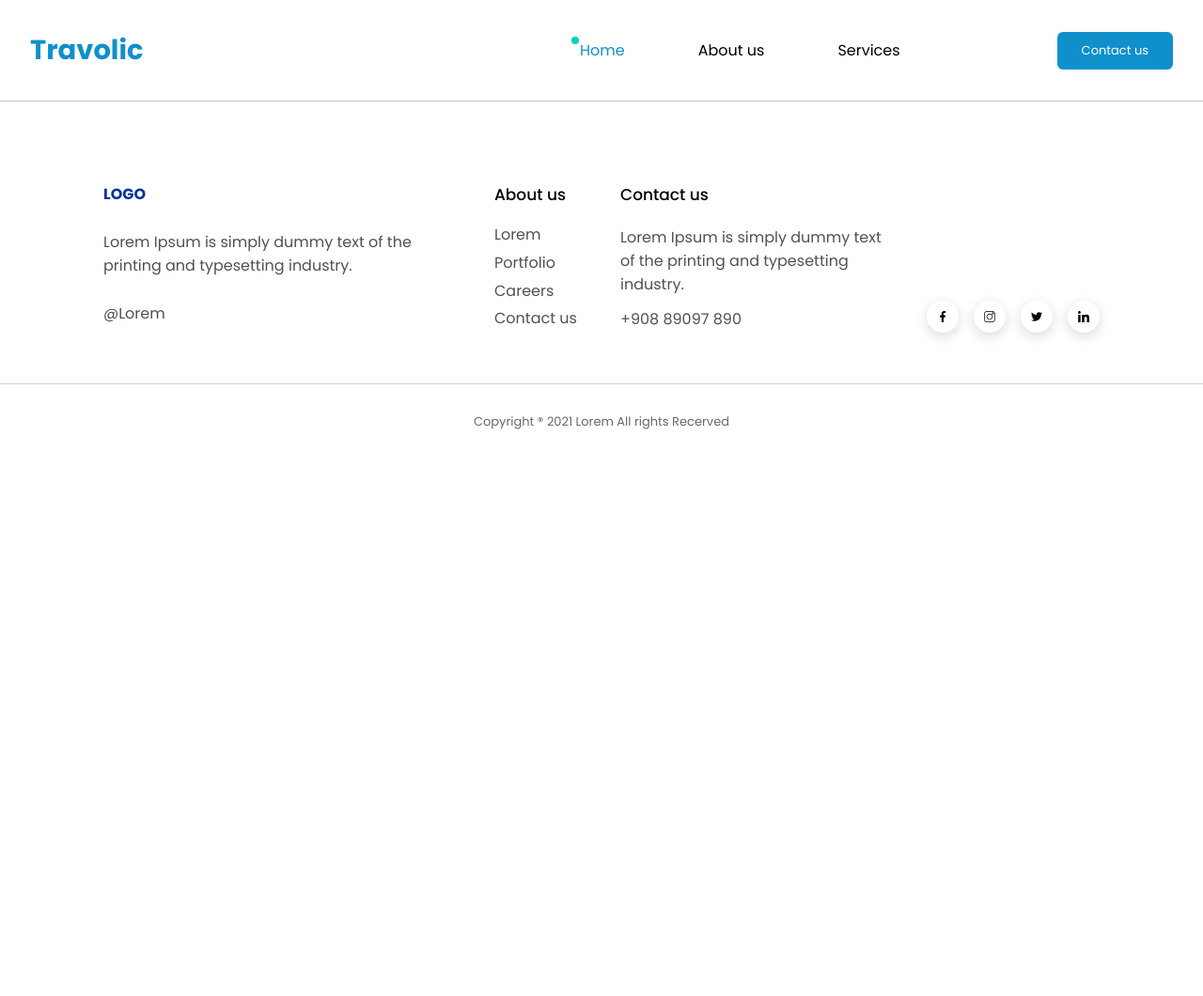
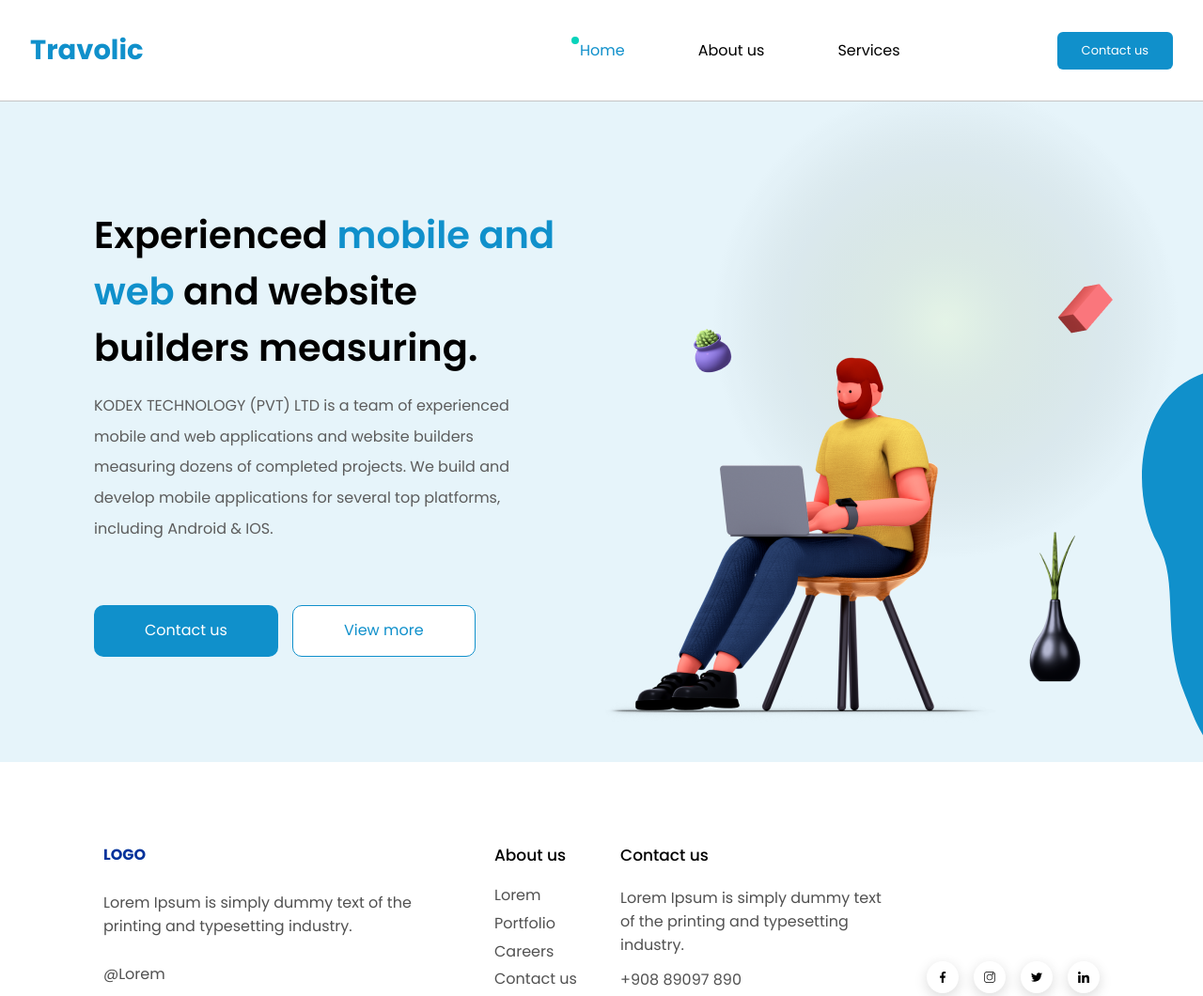
Before and after one commit to ayazayazov/Agency-Web, a plain HTML site: page index.html in a window 1280 px wide. Shown: the top 1060 px of the page at 94% size. Before the commit the page ends 800 px from the top, so only its background shows below. Drawn offline with Linux system fonts and the light colour scheme.

Commit message:
info section added

```diff
--- a/assets/css/global.css
+++ b/assets/css/global.css
@@ -13,6 +13,7 @@ header{
     border-bottom: solid 0.7px #C4C4C4;
     position: sticky;
     top: 0;
+    z-index: 1;
 }
 
 .nav-bar{
--- a/assets/css/index.css
+++ b/assets/css/index.css
@@ -5,3 +5,121 @@
 .pages ul li:nth-child(1) a {
   color: #1090cb;
 }
+
+.info{
+  display: flex;
+  gap: 25px;
+  padding: 0 195px 0 100px;
+  background-color: rgba(16, 144, 203, 0.10);
+}
+
+.info-left{
+  display: flex;
+  flex-direction: column;
+  justify-content: center;
+  gap: 65px;
+}
+
+.info-text{
+  display: flex;
+  flex-direction: column;
+  gap: 16px;
+}
+
+.info-text h1{
+  color: #000;
+  font-family: Poppins;
+  font-size: 40px;
+  font-style: normal;
+  font-weight: 600;
+  line-height: normal;
+}
+
+.info-text h1 span{
+  color: #1090CB;
+}
+
+.info-text p{
+  color: #5C5C5C;
+  font-family: Poppins;
+  font-size: 16px;
+  font-style: normal;
+  font-weight: 400;
+  line-height: 204.3%; /* 32.688px */
+}
+
+.info-buttons{
+  display: flex;
+  gap: 15px;
+}
+
+.info-buttons button:first-child{
+  border: none;
+  border-radius: 10px;
+  background: #1090CB;
+  color: #FFF;
+  font-family: Poppins;
+  font-size: 16px;
+  font-style: normal;
+  font-weight: 400;
+  line-height: 204.3%; /* 32.688px */
+  padding: 10px 54px;
+}
+
+.info-buttons button:last-child{
+  border-radius: 10px;
+  border: 1px solid #1090CB;
+  background: #FFF;
+  color: #1090CB;
+  font-family: Poppins;
+  font-size: 16px;
+  font-style: normal;
+  font-weight: 400;
+  line-height: 204.3%; /* 32.688px */
+  padding: 10px 54px;
+}
+
+.info-left img{
+  width: 100%;
+}
+
+.info-right{
+  position: relative;
+}
+
+.big-plant{
+  position: absolute;
+  left: 412px;
+  bottom: 85px;
+}
+
+.cuboid{
+  position: absolute;
+  left: 490px;
+  top: 180px;
+}
+
+.succlent-angle{
+  position: absolute;
+  left: 107px;
+  top: 236px;
+}
+
+.ellipse{
+  position: absolute;
+  left: 140px;
+  bottom: 216px;
+  z-index: -1;
+}
+
+.vector2{
+  position: absolute;
+  right: 1184px;
+  top: 270px;
+}
+
+.vector1{
+  position: absolute;
+  left: 597px;
+  top: 284px;
+}
--- a/index.html
+++ b/index.html
@@ -26,7 +26,42 @@
       </div>
     </header>
 
-    <main></main>
+    <main>
+      <div class="info">
+        <div class="info-left">
+          <div class="info-text">
+            <h1>
+              Experienced <span>mobile and web</span> and website builders
+              measuring.
+            </h1>
+            <p>
+              KODEX TECHNOLOGY (PVT) LTD is a team of experienced mobile and web
+              applications and website builders measuring dozens of completed
+              projects. We build and develop mobile applications for several top
+              platforms, including Android & IOS.
+            </p>
+          </div>
+          <div class="info-buttons">
+            <button>Contact us</button>
+            <button>View more</button>
+          </div>
+        </div>
+
+        <div class="info-right">
+          <img src="./assets/images/Bill Sitting using laptop 1.png" alt="" />
+          <img class="big-plant" src="./assets/images/Big Plant 1.png" alt="" />
+          <img class="cuboid" src="./assets/images/Cuboid 1.png" alt="" />
+          <img
+            class="succlent-angle"
+            src="./assets/images/Succlent angle 1.png"
+            alt=""
+          />
+          <img class="ellipse" src="./assets/images/ellipse.svg" alt="" />
+          <img class="vector1" src="./assets/images/vector1.svg" alt="" />
+          <img class="vector2" src="./assets/images/vector2.svg" alt="" />
+        </div>
+      </div>
+    </main>
 
     <footer>
       <div class="footer-top">
```
Also changed, not shown: assets/images/Big Plant 1.png (added), assets/images/Bill Sitting using laptop 1.png (added), assets/images/Cuboid 1.png (added), assets/images/Succlent angle 1.png (added), assets/images/ellipse.svg (added), assets/images/vector1.svg (added), assets/images/vector2.svg (added), 3 other files.
